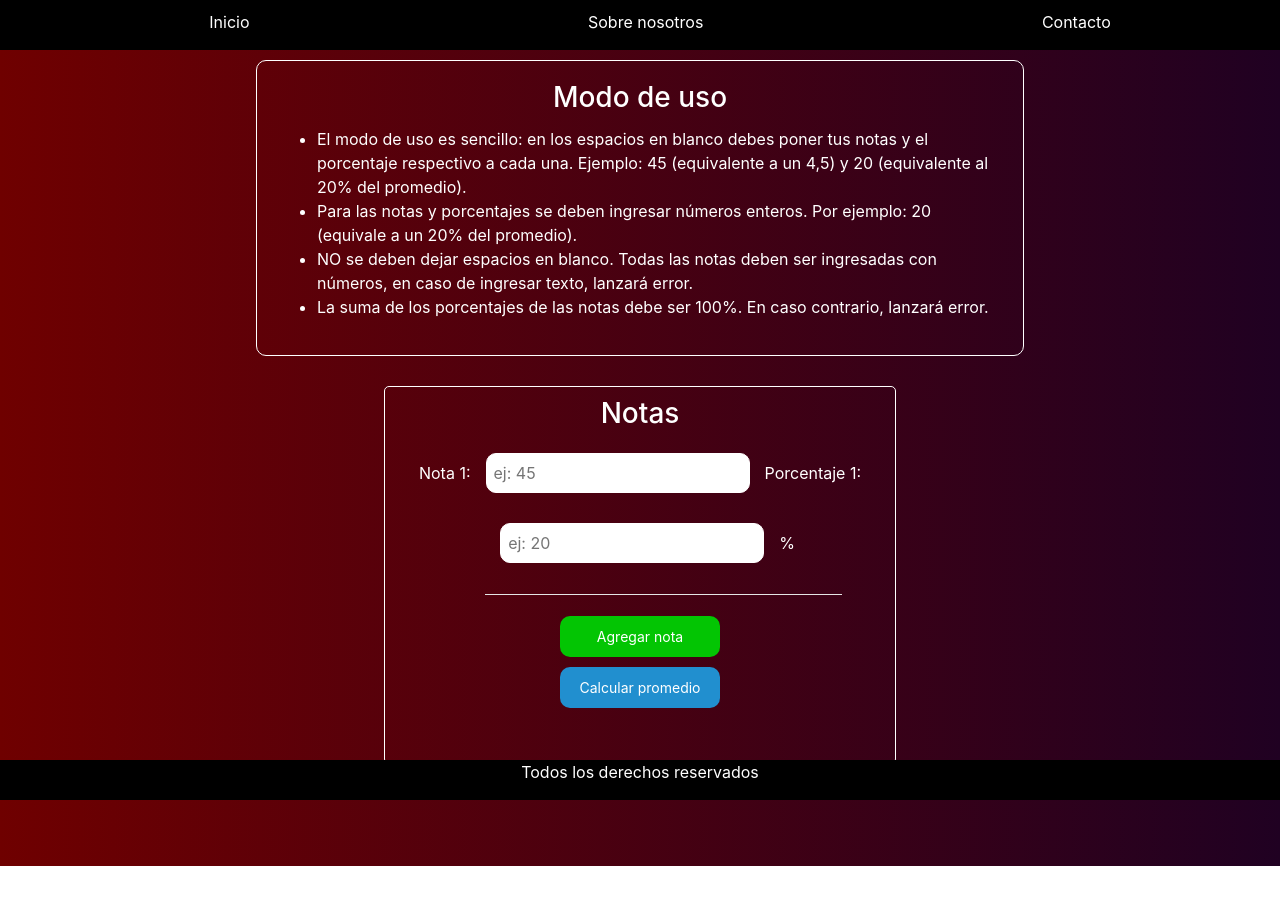
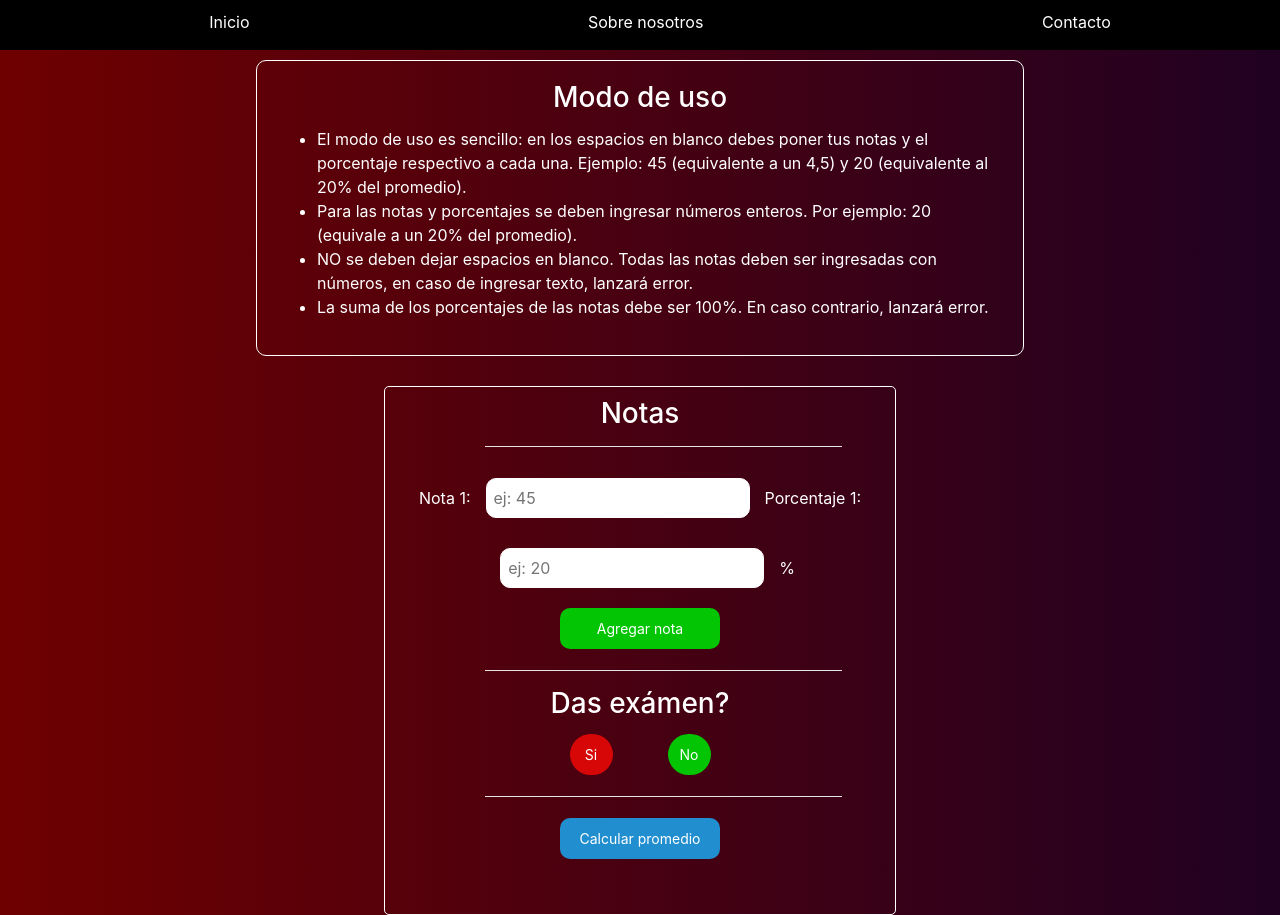
Before and after one commit to Soujiro17/promedio-react-web, a React (Create React App) app: page / in a window 1280 px wide. Before the commit the page ends 866 px from the top, so only its background shows below. Built offline with nearby package versions, Linux system fonts and the light colour scheme; the HTML template or start-up script is replaced by a standard one.

Commit message:
boton de examen

```diff
--- a/src/components/field/index.jsx
+++ b/src/components/field/index.jsx
@@ -9,7 +9,6 @@ export default function Field(props) {
     const addNota = (nota) => {
         let result = false
         nota = nota.toLowerCase()
-        console.log(nota)
         alphabet.map(element => {
             if(nota.includes(element)){
                 result = true
@@ -40,11 +39,11 @@ export default function Field(props) {
 
     return (
         <div>
+            <hr></hr>
             <span className = "nota-percentage">Nota {count}:</span>
             <input type = "text" name = "nota" maxLength = "2" onChange = {(e) => addNota(e.target.value)} placeholder = "ej: 45"/>
             <span className = "nota-percentage">Porcentaje {count}:</span>
             <input type = "text" name = "percentage" maxLength = "2" onChange = {(e) => addPercentage(e.target.value)} placeholder = "ej: 20"/>%
-            <hr></hr>
         </div>
     )
 }
--- a/src/components/home/index.jsx
+++ b/src/components/home/index.jsx
@@ -11,6 +11,10 @@ function Home() {
   const [arrayPercentages, setArrayPercentages] = useState([]);
   const [promedio, setPromedio] = useState(0);
 
+  const [notaExamen, setNotaExamen] = useState(0);
+  const [percentageExamen, setPercentageExamen] = useState(0);
+  const [examen, setExamen] = useState(false);
+
   const addField = () => {
     setCount(count + 1);
     setInputNota(inputNota.concat(<Field count = {count} key = {inputNota.length} id = {inputNota.length} arrayNotas = {arrayNotas} arrayPercentages = {arrayPercentages} />));
@@ -18,8 +22,6 @@ function Home() {
       arrayNotas.push("");
       arrayPercentages.push("");
     }
-    console.log(arrayNotas)
-    console.log(inputNota)
   }
 
   const deleteInput = () => {
@@ -34,8 +36,6 @@ function Home() {
     setPromedio(0);
     let resultado = 0
     let percentage = 0;
-    console.log(arrayNotas)
-    console.log(inputNota[0])
     if (arrayNotas.includes(false) || arrayNotas.includes("") || arrayPercentages.includes(false) || arrayPercentages.includes("")) {
       return setPromedio("la forma ingresada no es válida o el espacio está en blanco.")
     }
@@ -48,6 +48,16 @@ function Home() {
     if(percentage > 100) resultado = "error, la suma de porcentajes es mayor a 100%."
     else if (percentage === 100);
     else resultado = "error, la suma de porcentajes es menor a 100%."
+
+    if(examen){
+      if(notaExamen == 0 || percentageExamen == 0){
+        resultado = "error, debes ingresar la nota y porcentaje del exámen."
+      }else if(isNaN(notaExamen)){
+        resultado = "error, ingresa un número entero y no texto."
+      }else{
+        resultado = resultado * ((100 - percentageExamen)/100) + notaExamen * percentageExamen / 100;
+      }
+    }
     setPromedio(resultado);
   }
 
@@ -58,6 +68,9 @@ function Home() {
       setInputNota([])
       setCount(1);
       setPromedio(0);
+      setExamen(false);
+      setNotaExamen(0);
+      setPercentageExamen(0);
     }, 50)
 
   }
@@ -88,11 +101,25 @@ function Home() {
           {inputNota.length > 1? <button className = "deleteButton" onClick = {deleteInput}>Borrar nota</button> : ""}
           {count > 3? <button className = "delAllButton" onClick = {deleteAllFields}>Borrar todas las notas</button>:""}
           <br/>
+          <hr/>
+          <div className = "examen-form">
+            <h3>Das exámen?</h3>
+            <button id="si-examen" name="examen" onClick = {() => setExamen(true)}><span className = "examen-text">Si</span></button>
+            <button id="no-examen" name="examen" onClick = {() => setExamen(false)}><span className = "examen-text">No</span></button>
+          </div>
+          {examen?
+          <div className = "form-item">
+            <span className = "nota-percentage">Nota exámen: </span>
+            <input type = "text" name = "nota-examen" maxLength = "2" onChange = {(e) => setNotaExamen(e.target.value)} placeholder = "ej: 45"/>
+            <span className = "nota-percentage">Porcentaje:</span>
+            <input type = "text" name = "examen-percentage" maxLength = "2" onChange = {(e) => setPercentageExamen(e.target.value)} placeholder = "ej: 20"/>%
+          </div>
+          : ""}
+          <hr/>
           <button className = "resultButton" onClick = {calcularPromedio}>Calcular promedio</button>
           <h1>{promedio === 0? "" : promedio >= 39.5? <span className = "addButton">Promedio: {promedio}</span> : <span className = "deleteButton">Promedio: {promedio}</span>}</h1>
         </div>
       </div>
-      <Footer/>
     </>
   );
 }
--- a/src/components/home/index.scss
+++ b/src/components/home/index.scss
@@ -49,11 +49,13 @@
 .form-group {
   width: 40%;
   padding-top: 10px;
+  position: absolute;
   text-align: center;
   border: 1px solid $white;
   color: $white;
   border-radius: 5px;
   padding-bottom: 40px;
+  margin-bottom: 10px;
   button {
     margin-top: 5px;
     width: 20vh;
@@ -81,6 +83,23 @@
     display: flex;
     justify-content: center;
     margin-left: 100px;
+  }
+  .examen-form {
+    margin-top: 10px;
+    margin-bottom: 10px;
+    button {
+      width: 43px;
+      border-radius: 50px;
+      color: $white;
+    }
+
+    #si-examen {
+      margin-right: 50px;
+      background-color: $deleteButton;
+    }
+    #no-examen {
+      background-color: $addButton;
+    }
   }
 }
 
```
